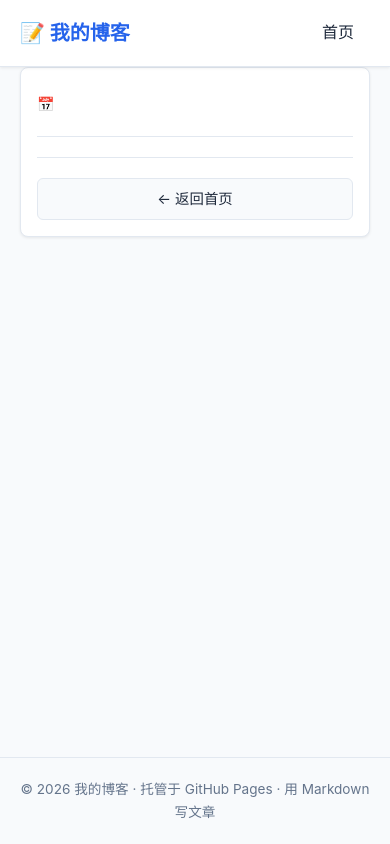
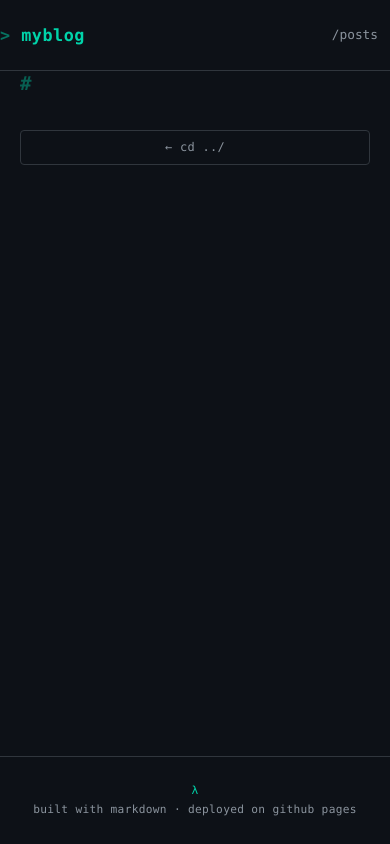
Before and after one commit to gongdi35/myblog, a Python web app: template templates/post.html in a window 390 px wide. Run offline with Jinja, Linux system fonts and the light colour scheme; the template is opened without the code that fills it, so the values that code supplies are empty.

Commit message:
UI 美化：深色终端科技风极简设计

```diff
--- a/static/style.css
+++ b/static/style.css
@@ -1,342 +1,266 @@
 /*============================================================================
-    style.css - 博客样式表
-    使用 CSS 变量（自定义属性），方便统一修改颜色
-
-    学习要点：
-    1. CSS 变量（--xxx）: 定义一次，到处使用
-    2. 盒模型: margin(外边距), padding(内边距), border(边框)
-    3. Flexbox: display: flex 用于水平排列
-    4. 响应式: @media 根据屏幕宽度调整布局
-    5. 伪类: :hover 鼠标悬停效果
+    style.css - 科技极简博客样式
+    深色终端风格 · 青色点缀 · 等宽字体 · 扁平无卡片
 ============================================================================*/
 
-/* ============================================================
-   CSS 变量 - 颜色主题
-   ============================================================ */
+/* ---- CSS 变量 ---- */
 :root {
-    --primary:       #2563eb;   /* 主色（蓝色） */
-    --primary-hover: #1d4ed8;   /* 主色悬停 */
-    --danger:        #dc2626;   /* 危险色（红色） */
-    --danger-hover:  #b91c1c;   /* 危险色悬停 */
-    --bg:            #f8fafc;   /* 页面背景 */
-    --card-bg:       #ffffff;   /* 卡片背景 */
-    --text:          #1e293b;   /* 主文字色 */
-    --text-light:    #64748b;   /* 次要文字色 */
-    --border:        #e2e8f0;   /* 边框色 */
-    --shadow:        0 1px 3px rgba(0,0,0,0.08); /* 卡片阴影 */
+    --bg:          #0d1117;
+    --bg-alt:      #161b22;
+    --text:        #c9d1d9;
+    --text-dim:    #8b949e;
+    --accent:      #00d4aa;
+    --accent-dim:  #00997a;
+    --border:      #30363d;
+    --font-mono:   "JetBrains Mono", "Fira Code", "Cascadia Code", "SF Mono",
+                   "Source Code Pro", "Consolas", "Courier New", monospace;
+    --font-sans:   -apple-system, BlinkMacSystemFont, "Segoe UI", "Noto Sans SC",
+                   "PingFang SC", "Microsoft YaHei", sans-serif;
+    --radius:      4px;
+    --max-w:       720px;
 }
 
-/* ============================================================
-   基础重置 - 消除浏览器默认样式差异
-   ============================================================ */
-* {
-    margin: 0;
-    padding: 0;
-    box-sizing: border-box;
-}
+/* ---- Reset ---- */
+*, *::before, *::after { margin: 0; padding: 0; box-sizing: border-box; }
+
+html { font-size: 16px; scroll-behavior: smooth; }
 
 body {
-    font-family: -apple-system, BlinkMacSystemFont, "Segoe UI", Roboto,
-                 "Helvetica Neue", Arial, "Noto Sans SC", sans-serif;
-    background-color: var(--bg);
+    font-family: var(--font-sans);
+    background: var(--bg);
     color: var(--text);
-    line-height: 1.7;
+    line-height: 1.75;
     min-height: 100vh;
     display: flex;
     flex-direction: column;
 }
 
-/* ============================================================
-   容器 - 限制内容最大宽度，居中显示
-   ============================================================ */
-.container {
-    max-width: 800px;
-    margin: 0 auto;
-    padding: 0 20px;
-    width: 100%;
-}
+/* ---- Container ---- */
+.container { max-width: var(--max-w); margin: 0 auto; padding: 0 20px; width: 100%; }
 
-/* ============================================================
-   顶部导航栏
-   ============================================================ */
+/* ---- Navbar ---- */
 .navbar {
-    background: var(--card-bg);
+    background: var(--bg);
     border-bottom: 1px solid var(--border);
-    box-shadow: var(--shadow);
-    position: sticky;
-    top: 0;
-    z-index: 100;
+    position: sticky; top: 0; z-index: 100;
+    backdrop-filter: blur(12px);
 }
 
 .navbar .container {
     display: flex;
     justify-content: space-between;
     align-items: center;
-    padding: 16px 20px;
+    padding: 18px 0;
 }
 
 .logo {
-    font-size: 1.25rem;
-    font-weight: 700;
-    color: var(--primary);
+    font-family: var(--font-mono);
+    font-size: 1.05rem;
+    font-weight: 600;
+    color: var(--accent);
     text-decoration: none;
+    letter-spacing: 0.5px;
 }
+.logo::before { content: "> "; opacity: 0.5; }
+
+.nav-links { display: flex; gap: 4px; }
 
 .nav-links a {
-    color: var(--text);
+    font-family: var(--font-mono);
+    font-size: 0.8rem;
+    color: var(--text-dim);
     text-decoration: none;
-    padding: 8px 16px;
-    border-radius: 6px;
-    transition: background 0.2s;
+    padding: 6px 12px;
+    border-radius: var(--radius);
+    transition: color 0.2s, background 0.2s;
 }
+.nav-links a:hover { color: var(--accent); background: var(--bg-alt); }
 
-.nav-links a:hover {
-    background: var(--bg);
-}
+/* ---- Main ---- */
+main { flex: 1; padding: 48px 0; }
 
-/* ============================================================
-   主体内容区
-   ============================================================ */
-main {
-    flex: 1;          /* 让 main 撑满剩余空间，把 footer 推到底部 */
-    padding: 40px 0;
-}
-
-/* ============================================================
-   文章卡片列表
-   ============================================================ */
-.page-header {
-    margin-bottom: 30px;
-}
+/* ---- Page Header ---- */
+.page-header { margin-bottom: 36px; }
 
 .page-header h1 {
-    font-size: 1.75rem;
+    font-family: var(--font-mono);
+    font-size: 1.15rem;
+    font-weight: 500;
+    color: var(--text-dim);
 }
+.page-header h1::before { content: "// "; color: var(--accent); }
 
-.post-list {
-    display: flex;
-    flex-direction: column;
-    gap: 20px;
-}
+/* ---- Post List ---- */
+.post-list { display: flex; flex-direction: column; gap: 0; }
 
 .post-card {
-    background: var(--card-bg);
-    border: 1px solid var(--border);
-    border-radius: 8px;
-    padding: 24px;
-    box-shadow: var(--shadow);
+    padding: 28px 0;
+    border-bottom: 1px solid var(--border);
 }
+.post-card:first-child { padding-top: 0; }
+.post-card:last-child { border-bottom: none; }
 
-.post-card h2 {
-    margin-bottom: 8px;
-}
+.post-card h2 { margin-bottom: 6px; }
 
 .post-card h2 a {
+    font-family: var(--font-mono);
+    font-size: 1.05rem;
+    font-weight: 500;
     color: var(--text);
     text-decoration: none;
     transition: color 0.2s;
 }
+.post-card h2 a:hover { color: var(--accent); }
 
-.post-card h2 a:hover {
-    color: var(--primary);
+.post-meta {
+    font-family: var(--font-mono);
+    font-size: 0.725rem;
+    color: var(--text-dim);
+    margin-bottom: 10px;
+    letter-spacing: 0.5px;
+    text-transform: uppercase;
 }
 
-.post-meta {
-    color: var(--text-light);
-    font-size: 0.875rem;
+.post-excerpt {
+    color: var(--text-dim);
+    font-size: 0.9rem;
+    line-height: 1.65;
     margin-bottom: 12px;
 }
 
-.post-excerpt {
-    color: var(--text-light);
-    margin-bottom: 16px;
+/* ---- Buttons ---- */
+.btn {
+    display: inline-block;
+    font-family: var(--font-mono);
+    font-size: 0.75rem;
+    padding: 6px 16px;
+    border-radius: var(--radius);
+    text-decoration: none;
+    cursor: pointer;
+    transition: all 0.2s;
+    letter-spacing: 0.3px;
 }
 
-/* ============================================================
-   文章详情页
-   ============================================================ */
-.post-detail {
-    background: var(--card-bg);
+.btn-primary {
+    background: transparent;
+    color: var(--accent);
+    border: 1px solid var(--accent);
+}
+.btn-primary:hover { background: var(--accent); color: var(--bg); }
+
+.btn-secondary {
+    background: transparent;
+    color: var(--text-dim);
     border: 1px solid var(--border);
-    border-radius: 8px;
-    padding: 32px;
-    box-shadow: var(--shadow);
 }
+.btn-secondary:hover { color: var(--text); border-color: var(--text-dim); }
+
+.post-actions { display: flex; gap: 8px; flex-wrap: wrap; }
+
+/* ---- Post Detail ---- */
+.post-detail { max-width: var(--max-w); }
 
 .post-detail h1 {
-    font-size: 1.75rem;
+    font-family: var(--font-mono);
+    font-size: 1.4rem;
+    font-weight: 600;
+    color: var(--accent);
     margin-bottom: 8px;
+    line-height: 1.4;
 }
+.post-detail h1::before { content: "# "; opacity: 0.4; }
 
 .post-detail hr {
     border: none;
     border-top: 1px solid var(--border);
-    margin: 20px 0;
+    margin: 24px 0;
 }
 
 .post-content {
-    font-size: 1.05rem;
-    line-height: 1.9;
+    font-size: 1rem;
+    line-height: 1.85;
+    color: var(--text);
 }
 
-/* ============================================================
-   按钮
-   ============================================================ */
-.btn {
-    display: inline-block;
-    padding: 8px 18px;
-    border: none;
-    border-radius: 6px;
+/* Typography in post content */
+.post-content h1, .post-content h2, .post-content h3,
+.post-content h4, .post-content h5, .post-content h6 {
+    font-family: var(--font-mono);
+    color: var(--accent);
+    margin: 32px 0 12px;
+}
+.post-content h2 { font-size: 1.15rem; }
+.post-content h3 { font-size: 1rem; }
+.post-content p { margin-bottom: 16px; }
+.post-content a { color: var(--accent); text-decoration: none; border-bottom: 1px solid var(--accent-dim); }
+.post-content a:hover { border-color: var(--accent); }
+.post-content ul, .post-content ol { padding-left: 24px; margin-bottom: 16px; }
+.post-content li { margin-bottom: 4px; }
+.post-content blockquote {
+    border-left: 3px solid var(--accent);
+    padding: 8px 16px;
+    margin: 16px 0;
+    color: var(--text-dim);
+    background: var(--bg-alt);
+    border-radius: 0 var(--radius) var(--radius) 0;
+}
+.post-content code {
+    font-family: var(--font-mono);
+    font-size: 0.85em;
+    background: var(--bg-alt);
+    padding: 2px 6px;
+    border-radius: var(--radius);
+    color: var(--accent);
+}
+.post-content pre {
+    background: var(--bg-alt);
+    border: 1px solid var(--border);
+    border-radius: var(--radius);
+    padding: 16px 20px;
+    overflow-x: auto;
+    margin: 16px 0;
+    font-size: 0.85rem;
+    line-height: 1.55;
+}
+.post-content pre code {
+    background: none;
+    padding: 0;
+    color: var(--text);
+}
+.post-content strong { color: #f0f6fc; font-weight: 600; }
+.post-content img { max-width: 100%; border-radius: var(--radius); margin: 16px 0; }
+
+/* ---- Empty State ---- */
+.empty-state {
+    text-align: center;
+    padding: 80px 20px;
+    border: 1px dashed var(--border);
+    border-radius: var(--radius);
+}
+.empty-state p {
+    font-family: var(--font-mono);
     font-size: 0.9rem;
-    cursor: pointer;
-    text-decoration: none;
-    transition: background 0.2s, opacity 0.2s;
+    color: var(--text-dim);
+    margin-bottom: 8px;
 }
 
-.btn-primary {
-    background: var(--primary);
-    color: #fff;
-}
-
-.btn-primary:hover {
-    background: var(--primary-hover);
-}
-
-.btn-secondary {
-    background: var(--bg);
-    color: var(--text);
-    border: 1px solid var(--border);
-}
-
-.btn-secondary:hover {
-    background: var(--border);
-}
-
-.btn-danger {
-    background: var(--danger);
-    color: #fff;
-}
-
-.btn-danger:hover {
-    background: var(--danger-hover);
-}
-
-/* 操作按钮组 - 间距 */
-.post-actions {
-    display: flex;
-    gap: 10px;
-    flex-wrap: wrap;
-}
-
-/* ============================================================
-   表单页面
-   ============================================================ */
-.form-page {
-    max-width: 700px;
-}
-
-.form-page h1 {
-    font-size: 1.75rem;
-    margin-bottom: 24px;
-}
-
-.form-group {
-    margin-bottom: 20px;
-}
-
-.form-group label {
-    display: block;
-    font-weight: 600;
-    margin-bottom: 6px;
-}
-
-.form-group input[type="text"],
-.form-group textarea {
-    width: 100%;
-    padding: 10px 14px;
-    border: 1px solid var(--border);
-    border-radius: 6px;
-    font-size: 1rem;
-    font-family: inherit;
-    transition: border-color 0.2s;
-}
-
-.form-group input[type="text"]:focus,
-.form-group textarea:focus {
-    outline: none;
-    border-color: var(--primary);
-    box-shadow: 0 0 0 3px rgba(37, 99, 235, 0.1);
-}
-
-.form-actions {
-    display: flex;
-    gap: 10px;
-}
-
-/* ============================================================
-   提示信息
-   ============================================================ */
-.alert {
-    padding: 12px 16px;
-    border-radius: 6px;
-    margin-bottom: 20px;
-    font-size: 0.9rem;
-}
-
-.alert-error {
-    background: #fef2f2;
-    color: var(--danger);
-    border: 1px solid #fecaca;
-}
-
-/* ============================================================
-   空状态
-   ============================================================ */
-.empty-state {
-    text-align: center;
-    padding: 60px 20px;
-    background: var(--card-bg);
-    border: 1px solid var(--border);
-    border-radius: 8px;
-}
-
-.empty-state p {
-    font-size: 1.1rem;
-    color: var(--text-light);
-    margin-bottom: 20px;
-}
-
-/* ============================================================
-   页脚
-   ============================================================ */
+/* ---- Footer ---- */
 footer {
     text-align: center;
-    padding: 20px;
-    color: var(--text-light);
-    font-size: 0.85rem;
+    padding: 24px;
+    font-family: var(--font-mono);
+    font-size: 0.7rem;
+    color: var(--text-dim);
     border-top: 1px solid var(--border);
+    letter-spacing: 0.3px;
 }
+footer::before { content: "λ "; color: var(--accent); }
 
-/* ============================================================
-   响应式 - 小屏幕适配
-   ============================================================ */
+/* ---- Responsive ---- */
 @media (max-width: 600px) {
-    .post-card,
-    .post-detail {
-        padding: 16px;
-    }
-
-    .post-detail h1,
-    .page-header h1,
-    .form-page h1 {
-        font-size: 1.35rem;
-    }
-
-    .post-actions {
-        flex-direction: column;
-    }
-
-    .post-actions .btn {
-        text-align: center;
-    }
+    .post-detail h1 { font-size: 1.2rem; }
+    .post-card h2 a { font-size: 0.95rem; }
+    .post-content { font-size: 0.95rem; }
+    .post-actions { flex-direction: column; }
+    .post-actions .btn { text-align: center; }
 }
--- a/templates/base.html
+++ b/templates/base.html
@@ -3,15 +3,15 @@
 <head>
     <meta charset="UTF-8">
     <meta name="viewport" content="width=device-width, initial-scale=1.0">
-    <title>{% block title %}我的博客{% endblock %}</title>
+    <title>{% block title %}myblog{% endblock %}</title>
     <link rel="stylesheet" href="{{ base_path }}/static/style.css">
 </head>
 <body>
     <nav class="navbar">
         <div class="container">
-            <a href="{{ base_path }}/index.html" class="logo">📝 我的博客</a>
+            <a href="{{ base_path }}/index.html" class="logo">myblog</a>
             <div class="nav-links">
-                <a href="{{ base_path }}/index.html">首页</a>
+                <a href="{{ base_path }}/index.html">/posts</a>
             </div>
         </div>
     </nav>
@@ -22,7 +22,7 @@
     </main>
 
     <footer>
-        <p>© 2026 我的博客 · 托管于 GitHub Pages · 用 Markdown 写文章</p>
+        <p>built with markdown · deployed on github pages</p>
     </footer>
 </body>
 </html>
--- a/templates/post.html
+++ b/templates/post.html
@@ -1,25 +1,18 @@
 {% extends "base.html" %}
 
-{% block title %}{{ post.title }} - 我的博客{% endblock %}
+{% block title %}{{ post.title }} — myblog{% endblock %}
 
 {% block content %}
 <article class="post-detail">
     <h1>{{ post.title }}</h1>
-
-    <p class="post-meta">
-        📅 {{ post.date }}
-    </p>
-
-    <hr>
+    <p class="post-meta">{{ post.date }}</p>
 
     <div class="post-content">
         {{ post.content | safe }}
     </div>
 
-    <hr>
-
-    <div class="post-actions">
-        <a href="{{ base_path }}/index.html" class="btn btn-secondary">← 返回首页</a>
+    <div class="post-actions" style="margin-top: 32px;">
+        <a href="{{ base_path }}/index.html" class="btn btn-secondary">← cd ../</a>
     </div>
 </article>
 {% endblock %}
```
Also changed, not shown: templates/index.html (+8 -12 lines).
